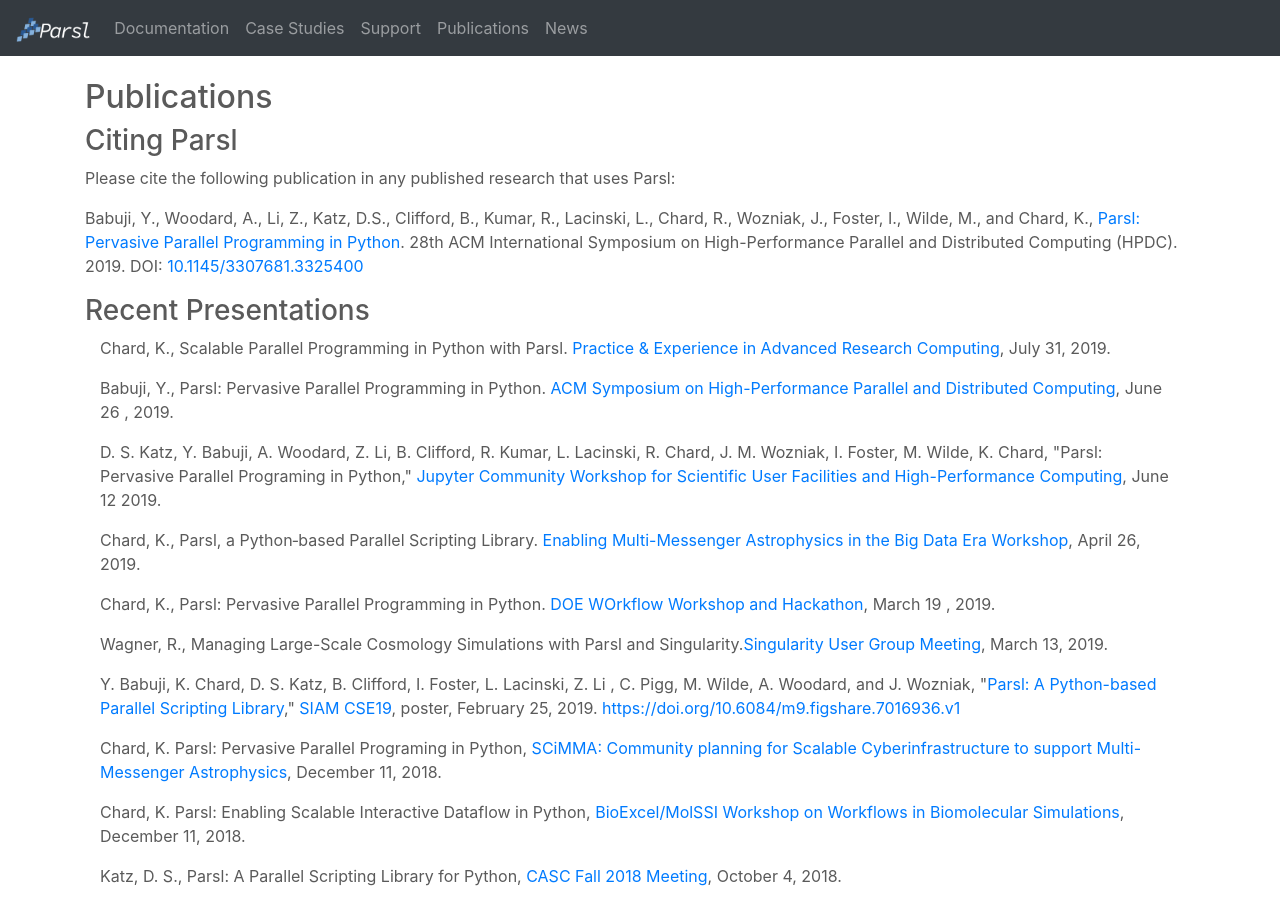
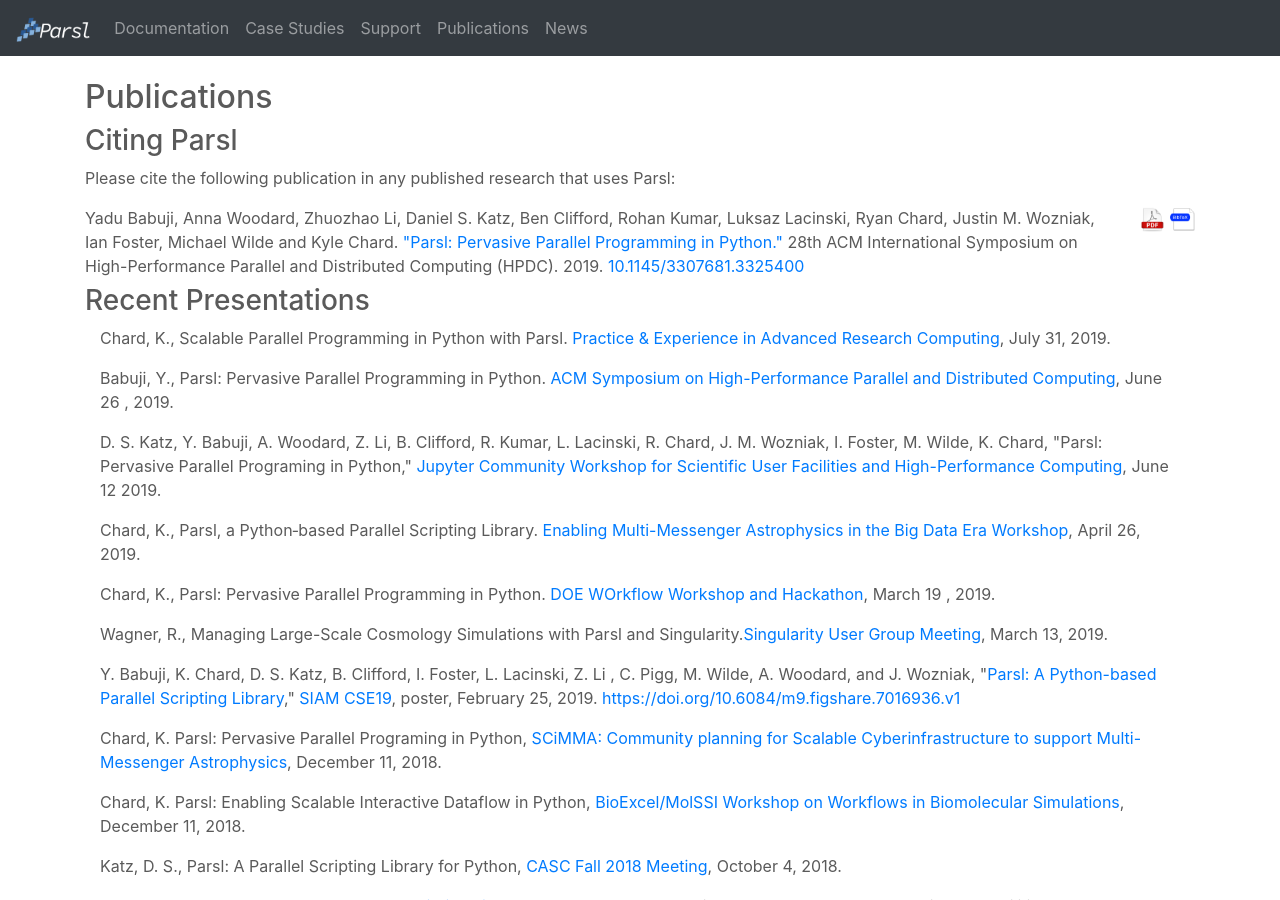
Before and after one commit to Parsl/parsl.github.io, a Jekyll site: the page built from publications.html, in a window 1280 px wide and 900 px high. Built offline with Jekyll 4.4.1, drawn with Linux system fonts in a browser that asks for light colours.

Commit message:
Adding bib and download for citation

```diff
--- a/publications.html
+++ b/publications.html
@@ -131,9 +131,13 @@
     <div class="col-lg-12">
       <h3>Citing Parsl</h3>
       <p>Please cite the following publication in any published research that uses Parsl:</p>
-      <p>Babuji, Y., Woodard, A., Li, Z., Katz, D.S., Clifford, B., Kumar, R., Lacinski, L.,  Chard, R., Wozniak, J., Foster, I., Wilde, M., and Chard, K.,
+
+	<div id="citation" class="ref-holder"><div class="ref-text"><span class="authors">Yadu Babuji, Anna Woodard, Zhuozhao Li, Daniel S. Katz, Ben Clifford, Rohan Kumar, Luksaz Lacinski, Ryan Chard, Justin M. Wozniak, Ian Foster, Michael Wilde and Kyle Chard. </span><a href="https://doi.org/10.1145/3307681.3325400">"Parsl: Pervasive Parallel Programming in Python." </a>
+		<span>28th ACM International Symposium on High-Performance Parallel and Distributed Computing (HPDC). 2019. <a href="https://doi.org/10.1145/3307681.3325400">10.1145/3307681.3325400</a></span>
+		</div><div class="ref-download"><a href="publications/babuji19parsl.pdf"><img src="images/pdf.png" class="ref-image"></a><a href="data:text/plain;charset=utf-8,%40inproceedings%7Bbabuji19parsl%2C%0Atitle%20%3D%20%7BParsl%3A%20Pervasive%20Parallel%20Programming%20in%20Python%7D%2C%0Aauthor%20%3D%20%7BYadu%20Babuji%20and%20Anna%20Woodard%20and%20Zhuozhao%20Li%20and%20Daniel%20S.%20Katz%20and%20Ben%20Clifford%20and%20Rohan%20Kumar%20and%20Luksaz%20Lacinski%20and%20Ryan%20Chard%20and%20Justin%20M.%20Wozniak%20and%20Ian%20Foster%20and%20Michael%20Wilde%20and%20Kyle%20Chard%7D%2C%0Abooktitle%20%3D%20%7B28th%20ACM%20International%20Symposium%20on%20High-Performance%20Parallel%20and%20Distributed%20Computing%20(HPDC)%7D%2C%0Ayear%20%3D%20%7B2019%7D%2C%0Aurl%20%3D%20%7Bhttps%3A%2F%2Fdoi.org%2F10.1145%2F3307681.3325400%7D%2C%0Adoi%20%3D%20%7B10.1145%2F3307681.3325400%7D%2C%0Anote%20%3D%20%7Bbabuji19parsl.pdf%7D%2C%0A%7D" download="babuji19parsl.bib"><img src="images/bibtex.png" class="ref-image"></a></div></div>
+      <!--<p>Babuji, Y., Woodard, A., Li, Z., Katz, D.S., Clifford, B., Kumar, R., Lacinski, L.,  Chard, R., Wozniak, J., Foster, I., Wilde, M., and Chard, K.,
 	      <a href="https://arxiv.org/abs/1905.02158">Parsl: Pervasive Parallel Programming in Python</a>. 28th ACM International Symposium on High-Performance Parallel and Distributed Computing (HPDC). 2019.
-	      DOI: <a href="https://doi.org/10.1145/3307681.3325400">10.1145/3307681.3325400</a>
+	      DOI: <a href="https://doi.org/10.1145/3307681.3325400">10.1145/3307681.3325400</a>-->
     </div>
   </div>
 
```
